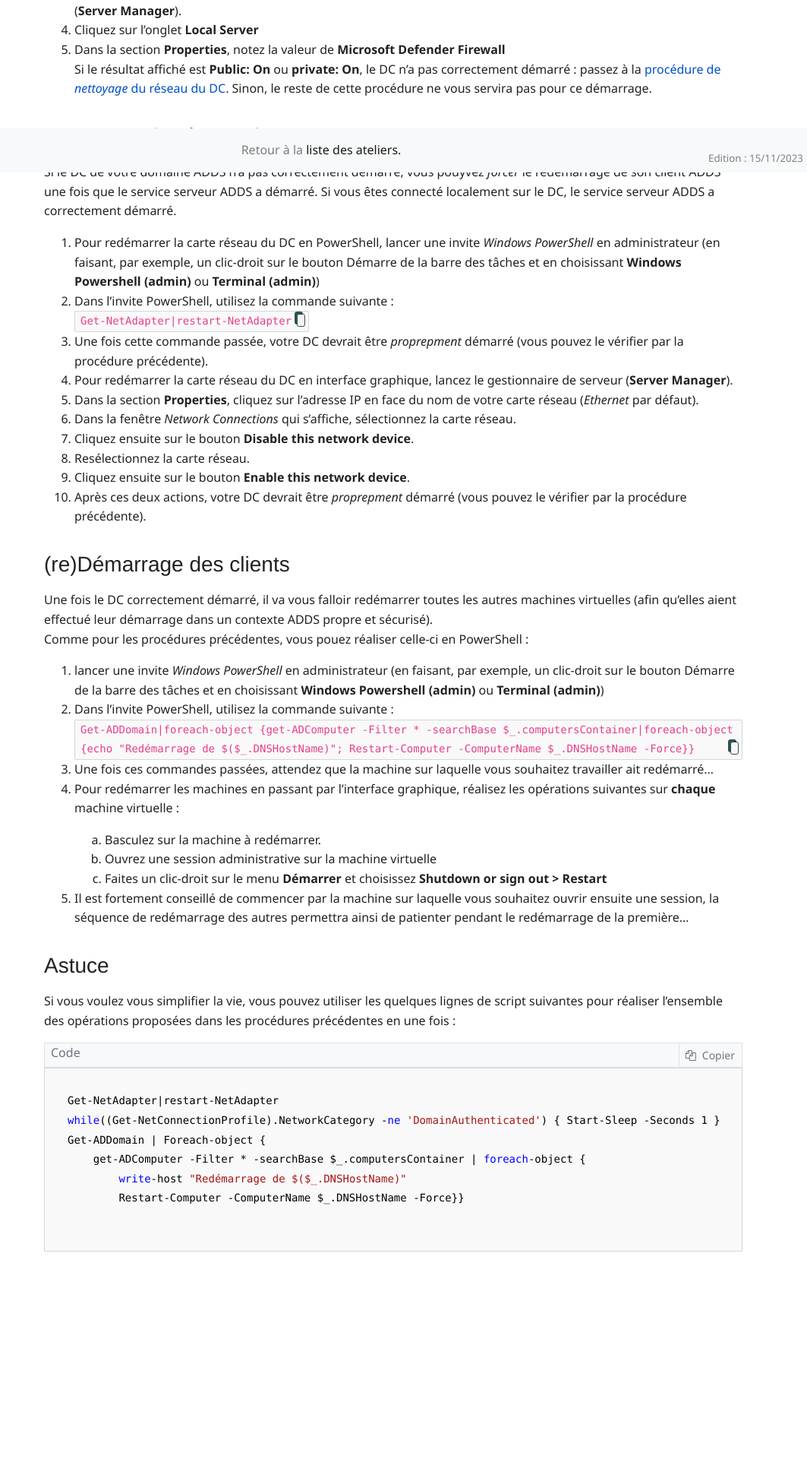
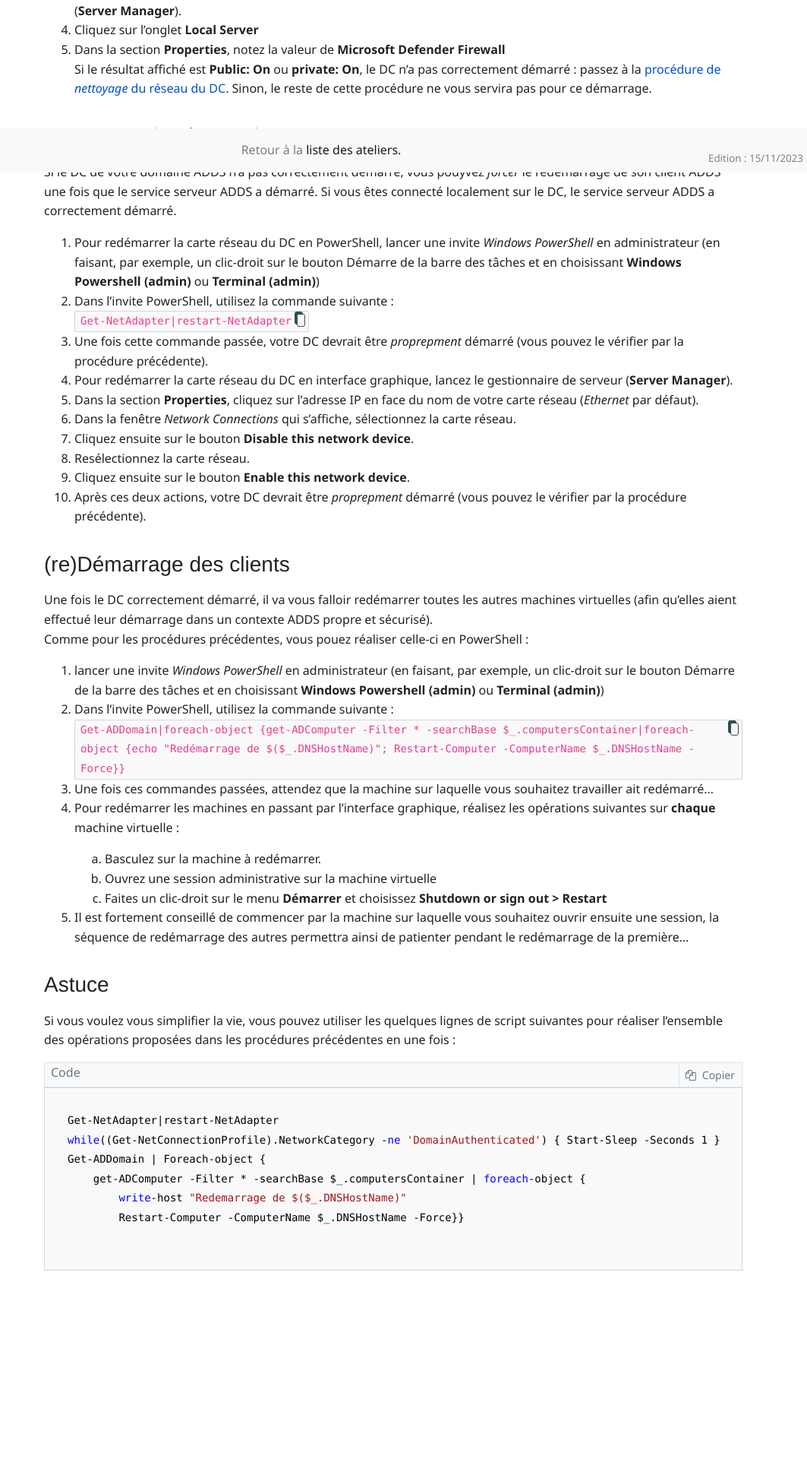
Before and after one commit to renaudwangler/ib-labs, a Jekyll site: the page built from dcNetStart.md, in a window 1280 px wide. Shown: the part 673-2593 px from the top of the page at 76% size, without its empty margins (217-1280 px from the left). Built offline with Jekyll 4.4.1, drawn with Linux system fonts in a browser that asks for light colours; nearby versions of some CDN libraries; comment, search, counter and statistics services are not loaded; before the commit the page ends 2568 px from its top, so only the background shows below that.

Commit message:
copyBtn v5.12

````diff
--- a/_sass/code.scss
+++ b/_sass/code.scss
@@ -17,7 +17,7 @@ pre {
 code {
     border-radius: 2px;
     border: 1px solid #d3d6db;
-    display: inline-block;
+    display: inline-flex;
     padding: 0 7px;
 }
 
--- a/assets/js/ib-stage.js
+++ b/assets/js/ib-stage.js
@@ -1,6 +1,7 @@
 function addCopyButton() {
     document.querySelectorAll("code").forEach((codeBlock) => {
       // only add custom button for simple code fields and browser supports Clipboard API
+      console.log(codeBlock.parentElement.tagName);
       if (codeBlock.parentElement.tagName != 'pre' && navigator.clipboard) {
         let copyButton = document.createElement("button");
         copyButton.innerText = '';
--- a/dcNetStart.md
+++ b/dcNetStart.md
@@ -51,7 +51,7 @@ Get-NetAdapter|restart-NetAdapter
 while((Get-NetConnectionProfile).NetworkCategory -ne 'DomainAuthenticated') { Start-Sleep -Seconds 1 }
 Get-ADDomain | Foreach-object {
     get-ADComputer -Filter * -searchBase $_.computersContainer | foreach-object {
-        write-host "Redémarrage de $($_.DNSHostName)"
+        write-host "Redemarrage de $($_.DNSHostName)"
         Restart-Computer -ComputerName $_.DNSHostName -Force}}
 
 ```
````
